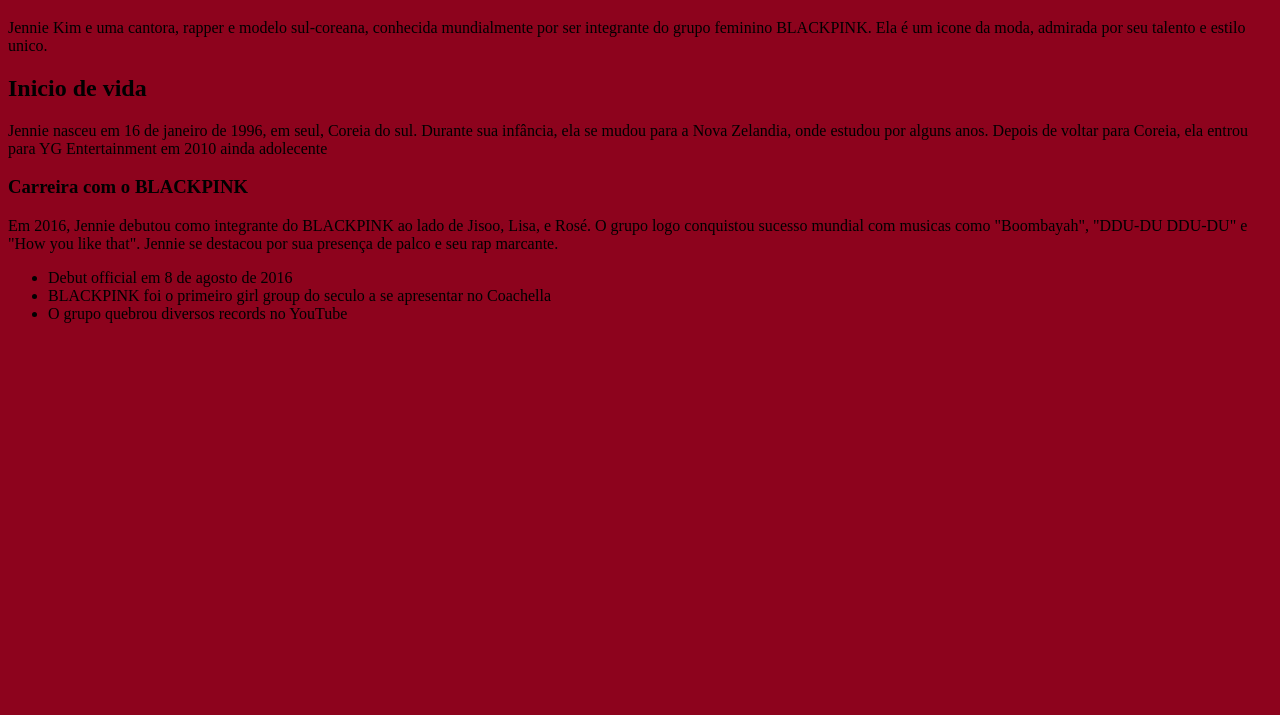
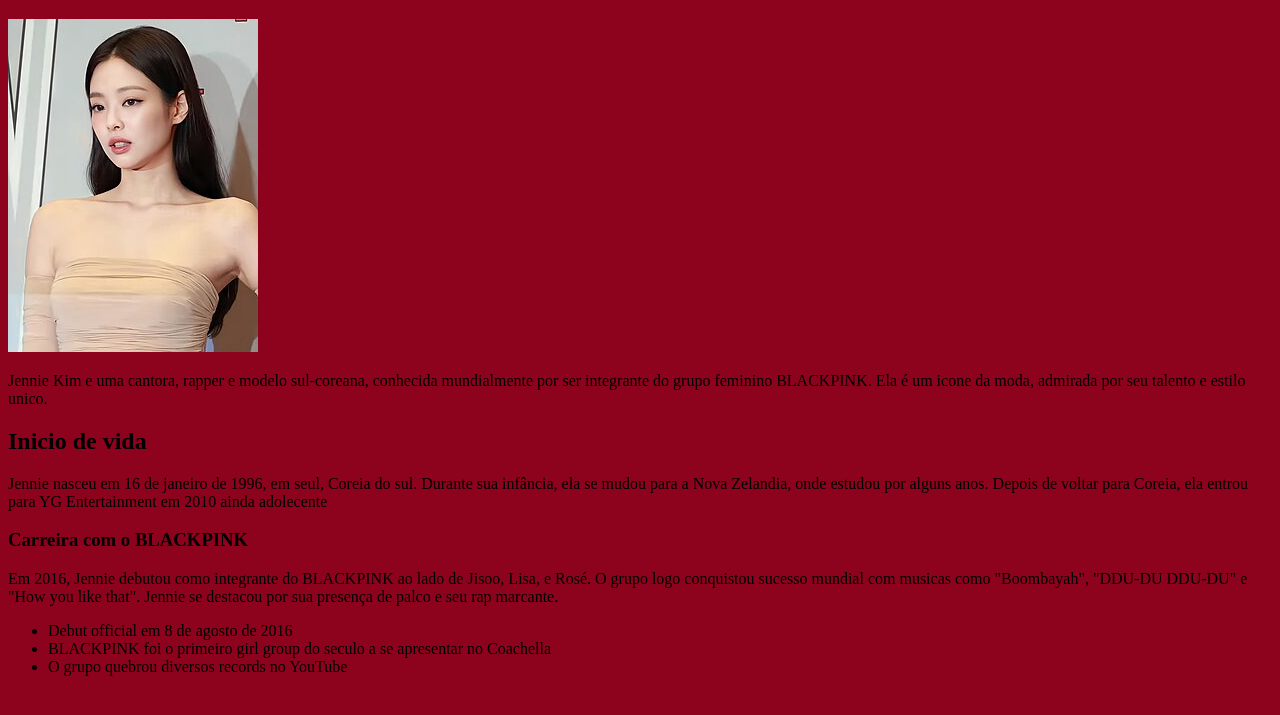
Before and after one commit to alicia197/Gudetama, a plain HTML site: page index.html in a window 1280 px wide. Shown: the part 61-776 px from the top of the page. Drawn offline with Linux system fonts and the light colour scheme.

Commit message:
kim jennie

```diff
--- a/index.html
+++ b/index.html
@@ -8,6 +8,7 @@
 </head>
 <body>
  <h1>Jennie do BLACKPINK</h1>
+ <img src="Kim_Jennie_(김제니)_05.jpg">
  <p>Jennie Kim e uma cantora, rapper e modelo sul-coreana, conhecida mundialmente por ser integrante do grupo feminino BLACKPINK.
 Ela é um icone da moda, admirada por seu talento e estilo unico.</p>
 <h2>Inicio de vida</h2>
```
